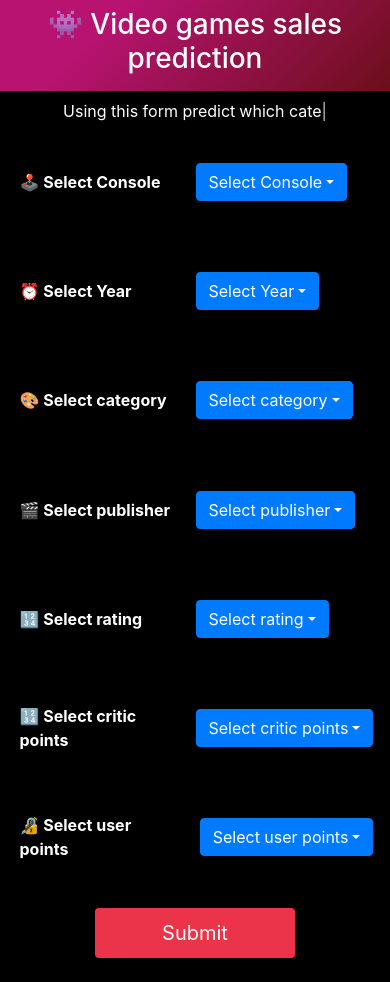
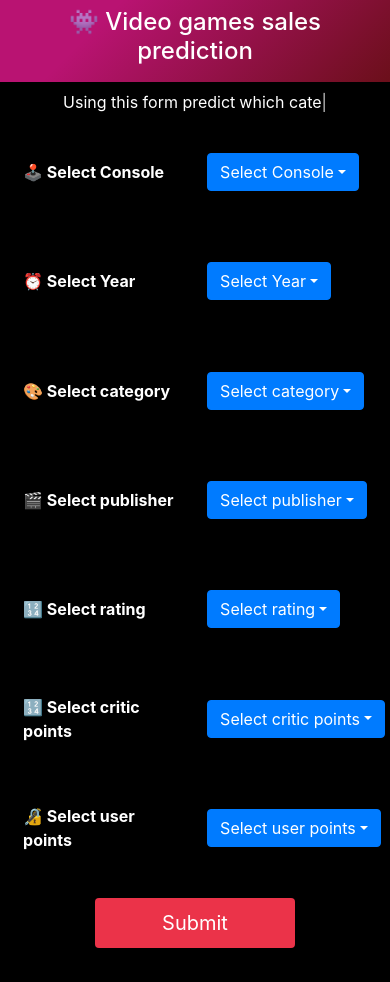
Before and after one commit to saurabhnative/video-salesprediction-frontend, a React (Create React App) app: page / in a window 390 px wide. Built offline with nearby package versions, Linux system fonts and the light colour scheme.

Commit message:
CSS fixes

```diff
--- a/src/App.css
+++ b/src/App.css
@@ -23,11 +23,12 @@ body {
 }
 .selection-item {
   height: 12vh;
+  padding: 0% 20%;
 }
 
 .option-label {
   text-align: left;
-  min-width: 152px;
+  min-width: 160px;
 }
 .btn-grad {
   background-color: #EB3349;
@@ -45,4 +46,11 @@ body {
     grid-template-columns: repeat(1, 1fr);
     width: 90vw;
   }
+  .selection-item {
+    height: 12vh;
+    padding: 0% 1%;
+  }
+  .title {
+    font-size: 1.5rem;
+  }
 }
--- a/src/App.js
+++ b/src/App.js
@@ -36,7 +36,7 @@ function App() {
   return (
     <div className="App">
       <nav className="navbar navbar-dark justify-content-center">
-        <center><h3><span role="img" aria-label="game">👾</span> Video games sales prediction</h3></center>
+        <center><h3 className="title"><span role="img" aria-label="game">👾</span> Video games sales prediction</h3></center>
       </nav>
       <TypingTextComponent />
       <div className="container d-flex justify-content-center align-items-center flex-column">
```
